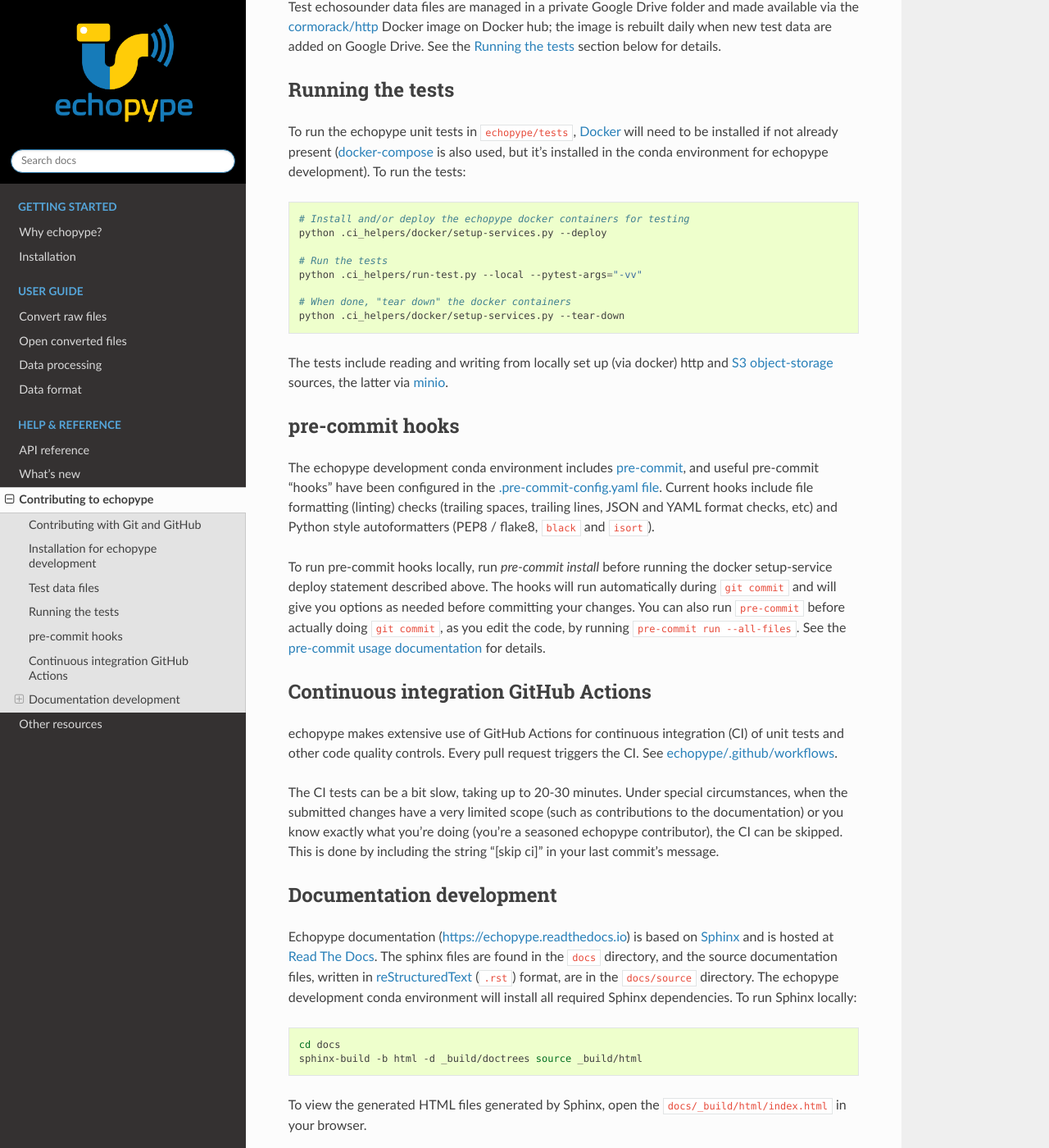
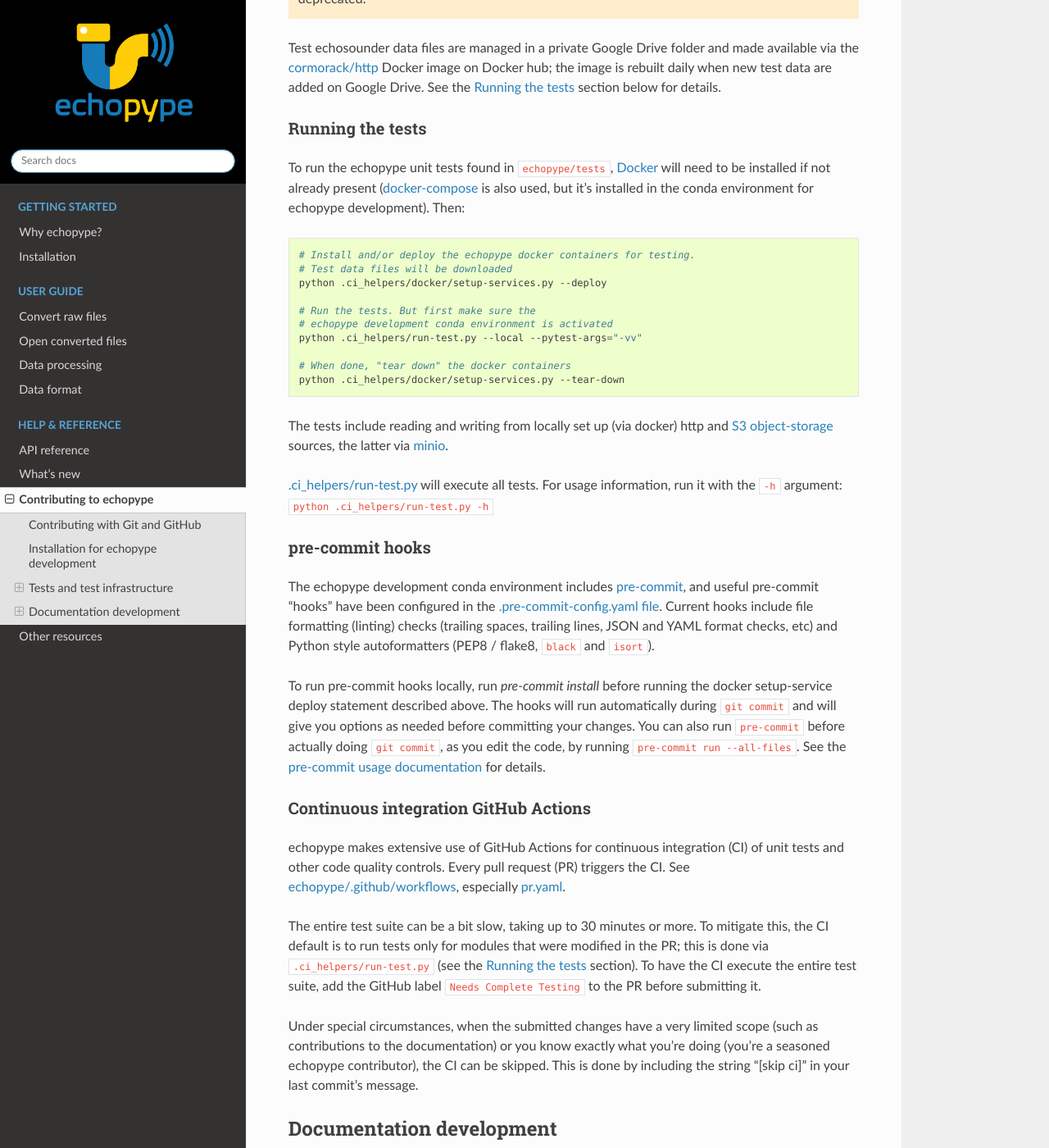
Before and after one commit to OSOceanAcoustics/echopype, a Sphinx documentation site: the page built from docs/source/contributing.rst, in a window 1280 px wide and 1400 px high, scrolled down 1737 px. Shown: the whole window at 82% size. Built offline with Sphinx 7.4.7 and the Read the Docs theme 2.0.0, drawn with Linux system fonts in a browser that asks for light colours; some of the changed text lies outside the part shown.

Commit message:
Updated Contributing page with info on run_test.py and additional CI details

```diff
--- a/docs/source/contributing.rst
+++ b/docs/source/contributing.rst
@@ -72,38 +73,41 @@
 See the :doc:`installation` page to simply install the latest echopype release from conda or PyPI.
 
 
+Tests and test infrastructure
+-----------------------------
+
 Test data files
----------------
+~~~~~~~~~~~~~~~
 
 .. attention::
 
     Echopype previously used Git LFS for managing and accessing large test data files.
     We have deprecated its use starting with echopype version 0.5.0. The files
-    in https://github.com/OSOceanAcoustics/echopype/tree/master/echopype/test_data
+    in https://github.com/OSOceanAcoustics/echopype/tree/main/echopype/test_data
     are also being deprecated.
 
 Test echosounder data files are managed in a private Google Drive folder and
 made available via the `cormorack/http <https://hub.docker.com/r/cormorack/http>`_
 Docker image on Docker hub; the image is rebuilt daily when new test data are added
-on Google Drive. See the `Running the tests`_ section below for
-details.
-
+on Google Drive. See the `Running the tests`_ section below for details.
 
 Running the tests
------------------
+~~~~~~~~~~~~~~~~~
 
-To run the echopype unit tests in ``echopype/tests``,
+To run the echopype unit tests found in ``echopype/tests``,
 `Docker <https://docs.docker.com/get-docker/>`_
 will need to be installed if not already present
-(`docker-compose <https://docs.docker.com/compose/>`_ is also used, but it's installed
-in the conda environment for echopype development). To run the tests:
+(`docker-compose <https://docs.docker.com/compose/>`_ is also used,
+but it's installed in the conda environment for echopype development). Then:
 
 .. code-block:: bash
 
-    # Install and/or deploy the echopype docker containers for testing
+    # Install and/or deploy the echopype docker containers for testing.
+    # Test data files will be downloaded
     python .ci_helpers/docker/setup-services.py --deploy
 
-    # Run the tests
+    # Run the tests. But first make sure the
+    # echopype development conda environment is activated
     python .ci_helpers/run-test.py --local --pytest-args="-vv"
 
     # When done, "tear down" the docker containers
@@ -113,30 +117,40 @@
 and `S3 object-storage <https://en.wikipedia.org/wiki/Amazon_S3>`_ sources,
 the latter via `minio <https://minio.io>`_.
 
+`.ci_helpers/run-test.py <https://github.com/OSOceanAcoustics/echopype/blob/main/.ci_helpers/run-test.py>`_
+will execute all tests. For usage information, run it with the ``-h`` argument:
+``python .ci_helpers/run-test.py -h``
 
 pre-commit hooks
-----------------
+~~~~~~~~~~~~~~~~
 
 The echopype development conda environment includes `pre-commit <https://pre-commit.com>`_,
 and useful pre-commit "hooks" have been configured in the
-`.pre-commit-config.yaml file <https://github.com/OSOceanAcoustics/echopype/blob/master/.pre-commit-config.yaml>`_.
+`.pre-commit-config.yaml file <https://github.com/OSOceanAcoustics/echopype/blob/main/.pre-commit-config.yaml>`_.
 Current hooks include file formatting (linting) checks (trailing spaces, trailing lines,
 JSON and YAML format checks, etc) and Python style autoformatters (PEP8 / flake8, ``black`` and ``isort``).
 
 To run pre-commit hooks locally, run `pre-commit install` before running the
 docker setup-service deploy statement described above. The hooks will run automatically
 during ``git commit`` and will give you options as needed before committing your changes.
-You can also run ``pre-commit`` before actually doing ``git commit``, as you edit the code, by running ``pre-commit run --all-files``. See the `pre-commit usage documentation <https://pre-commit.com/#usage>`_ for details.
-
+You can also run ``pre-commit`` before actually doing ``git commit``, as you edit the code,
+by running ``pre-commit run --all-files``. See the `pre-commit usage documentation <https://pre-commit.com/#usage>`_ for details.
 
 Continuous integration GitHub Actions
--------------------------------------
+~~~~~~~~~~~~~~~~~~~~~~~~~~~~~~~~~~~~~
 
 echopype makes extensive use of GitHub Actions for continuous integration (CI)
-of unit tests and other code quality controls. Every pull request triggers the CI.
-See `echopype/.github/workflows <https://github.com/OSOceanAcoustics/echopype/tree/master/.github/workflows>`_.
+of unit tests and other code quality controls. Every pull request (PR) triggers the CI.
+See `echopype/.github/workflows <https://github.com/OSOceanAcoustics/echopype/tree/main/.github/workflows>`_,
+especially `pr.yaml <https://github.com/OSOceanAcoustics/echopype/blob/main/.github/workflows/pr.yaml>`_.
 
-The CI tests can be a bit slow, taking up to 20-30 minutes.
+The entire test suite can be a bit slow, taking up to 30 minutes or more.
+To mitigate this, the CI default is to run tests only for modules that
+were modified in the PR; this is done via ``.ci_helpers/run-test.py``
+(see the `Running the tests`_ section). To have the CI execute the
+entire test suite, add the GitHub label ``Needs Complete Testing`` to the
+PR before submitting it.
+
 Under special circumstances, when the submitted changes have a
 very limited scope (such as contributions to the documentation)
 or you know exactly what you're doing
@@ -151,7 +165,7 @@
 `Sphinx <https://www.sphinx-doc.org>`_ and is hosted at
 `Read The Docs <https://readthedocs.org>`_. The sphinx files are found
 in the ``docs`` directory, and the source documentation files, written in
-`reStructuredText <https://www.sphinx-doc.org/en/master/usage/restructuredtext/index.html>`_
+`reStructuredText <https://www.sphinx-doc.org/en/main/usage/restructuredtext/index.html>`_
 (``.rst``) format, are in the ``docs/source`` directory. The echopype development
 conda environment will install all required Sphinx dependencies.
 To run Sphinx locally:
@@ -167,7 +181,8 @@
 Updates to the documentation that are based on the current echopype release (that is,
 not involving echopype API changes) should be merged into the GitHub ``stable`` branch.
 These updates will then become available immediately on the default ReadTheDocs version.
-Examples of such updates include fixing spelling mistakes, expanding an explanation, and adding a new section that documents a previously undocumented feature.
+Examples of such updates include fixing spelling mistakes, expanding an explanation,
+and adding a new section that documents a previously undocumented feature.
 
 Function and object doc strings
 ~~~~~~~~~~~~~~~~~~~~~~~~~~~~~~~
```
Also changed, not shown: other parts of docs/source/contributing.rst (+9 -9 lines).
